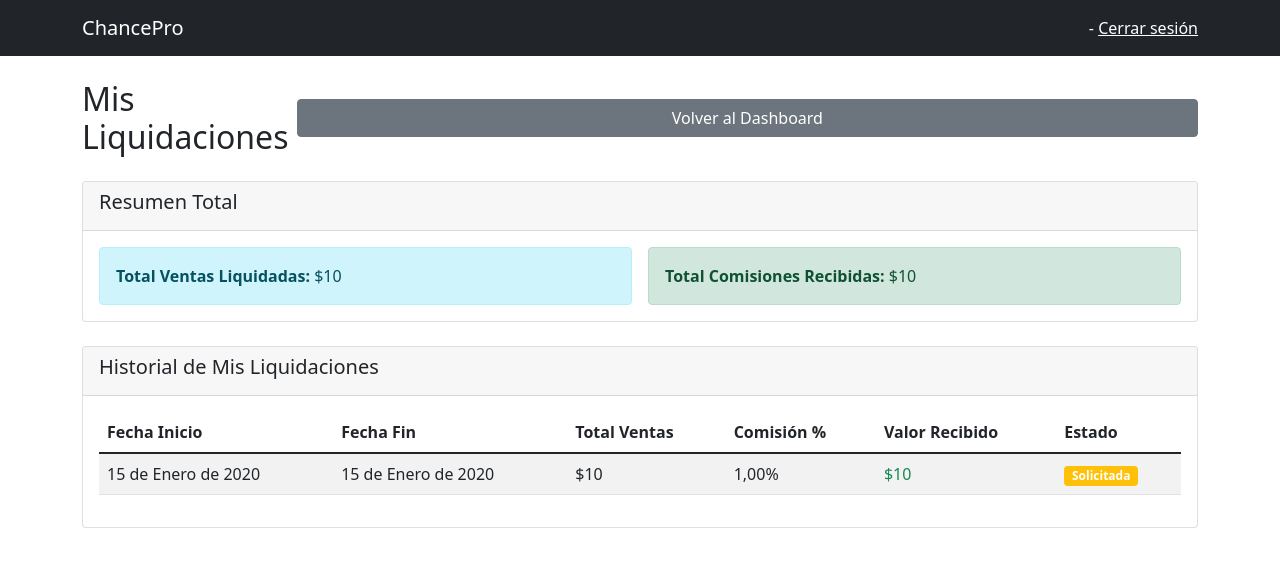
After one commit to edwrami/chance, a Django app: page /chancero/liquidaciones/ in a window 1280 px wide. The commit adds this page. Shown: the top 567 px of the page. Run offline with Django 4.2, Linux system fonts and the light colour scheme; the visitor is signed in with stand-in values (Sample User, id 1); tables that the repository leaves empty hold one stand-in row (values such as "Sample post").

Commit message:
Mejorar sistema de liquidaciones con valores detallados
- Mostrar valor chancero y valor empresario en liquidación
- Cambiar respuesta JSON a redirect con mensaje de éxito
- Agregar resumen total en historial de liquidaciones
- Crear plantilla de liquidaciones del chancero con sus totales
- Actualizar vista MiLiquidacionView para mostrar datos correctos del chancero

```diff
--- /dev/null
+++ b/core/templates/chancero/mis_liquidaciones.html
@@ -0,0 +1,82 @@
+{% extends 'base.html' %}
+{% block title %}Mis Liquidaciones{% endblock %}
+{% block content %}
+<div class="d-flex flex-column flex-md-row justify-content-between align-items-center mb-4">
+    <h2 class="mb-2 mb-md-0">Mis Liquidaciones</h2>
+    <a href="{% url 'dashboard' %}" class="btn btn-secondary w-100 w-md-auto">Volver al Dashboard</a>
+</div>
+
+<div class="row mb-4">
+    <div class="col-12">
+        <div class="card">
+            <div class="card-header">
+                <h5>Resumen Total</h5>
+            </div>
+            <div class="card-body">
+                <div class="row g-3">
+                    <div class="col-12 col-md-6">
+                        <div class="alert alert-info mb-0">
+                            <strong>Total Ventas Liquidadas:</strong> ${{ total_ventas|floatformat:0 }}
+                        </div>
+                    </div>
+                    <div class="col-12 col-md-6">
+                        <div class="alert alert-success mb-0">
+                            <strong>Total Comisiones Recibidas:</strong> ${{ total_comisiones|floatformat:0 }}
+                        </div>
+                    </div>
+                </div>
+            </div>
+        </div>
+    </div>
+</div>
+
+<div class="row">
+    <div class="col-12">
+        <div class="card">
+            <div class="card-header">
+                <h5>Historial de Mis Liquidaciones</h5>
+            </div>
+            <div class="card-body">
+                {% if liquidaciones %}
+                <div class="table-responsive">
+                    <table class="table table-striped table-hover">
+                        <thead>
+                            <tr>
+                                <th>Fecha Inicio</th>
+                                <th>Fecha Fin</th>
+                                <th>Total Ventas</th>
+                                <th>Comisión %</th>
+                                <th>Valor Recibido</th>
+                                <th>Estado</th>
+                            </tr>
+                        </thead>
+                        <tbody>
+                            {% for liquidacion in liquidaciones %}
+                            <tr>
+                                <td>{{ liquidacion.fecha_inicio }}</td>
+                                <td>{{ liquidacion.fecha_fin }}</td>
+                                <td>${{ liquidacion.total_ventas|floatformat:0 }}</td>
+                                <td>{{ liquidacion.comision_porcentaje|floatformat:2 }}%</td>
+                                <td class="text-success">${{ liquidacion.comision_valor|floatformat:0 }}</td>
+                                <td>
+                                    {% if liquidacion.estado == 'solicitada' %}
+                                    <span class="badge bg-warning">Solicitada</span>
+                                    {% elif liquidacion.estado == 'pagada' %}
+                                    <span class="badge bg-success">Pagada</span>
+                                    {% else %}
+                                    <span class="badge bg-danger">Cancelada</span>
+                                    {% endif %}
+                                </td>
+                            </tr>
+                            {% endfor %}
+                        </tbody>
+                    </table>
+                </div>
+                {% else %}
+                <p class="text-muted">No tienes liquidaciones registradas.</p>
+                {% endif %}
+            </div>
+        </div>
+    </div>
+</div>
+{% endblock %}
--- a/core/templates/empresario/liquidacion_solicitar.html
+++ b/core/templates/empresario/liquidacion_solicitar.html
@@ -50,7 +50,8 @@
                                 <th>Ventas Pendientes</th>
                                 <th>Apuestas</th>
                                 <th>Comisión %</th>
-                                <th>Valor Comisión</th>
+                                <th>Valor Chancero</th>
+                                <th>Valor Empresario</th>
                                 <th>Acción</th>
                             </tr>
                         </thead>
@@ -61,7 +62,8 @@
                                 <td>${{ item.ventas|floatformat:0 }}</td>
                                 <td>{{ item.apuestas_count }}</td>
                                 <td>{{ item.porcentaje|floatformat:2 }}%</td>
-                                <td>${{ item.comision_valor|floatformat:0 }}</td>
+                                <td class="text-success">${{ item.comision_valor|floatformat:0 }}</td>
+                                <td class="text-primary">${{ item.valor_empresario|floatformat:0 }}</td>
                                 <td>
                                     {% if item.ventas > 0 %}
                                     <form method="post" style="display:inline;">
--- a/core/views.py
+++ b/core/views.py
@@ -2028,7 +2028,18 @@ class LiquidacionesListView(View):
             empresario=request.user
         ).select_related('chancero').order_by('-fecha_solicitud')
 
-        return render(request, 'empresario/liquidaciones.html', {'liquidaciones': liquidaciones})
+        # Calcular totales
+        total_ventas = liquidaciones.aggregate(total=Sum('total_ventas'))['total'] or 0
+        total_comisiones = liquidaciones.aggregate(total=Sum('comision_valor'))['total'] or 0
+        total_retenido = total_ventas - total_comisiones
+
+        context = {
+            'liquidaciones': liquidaciones,
+            'total_ventas': total_ventas,
+            'total_comisiones': total_comisiones,
+            'total_retenido': total_retenido,
+        }
+        return render(request, 'empresario/liquidaciones.html', context)
 
 
 @method_decorator(login_required, name='dispatch')
@@ -2536,25 +2547,14 @@ class MiLiquidacionView(View):
             chancero=request.user
         ).order_by('-fecha_solicitud')
 
-        # Ventas del mes actual
-        ventas_mes = Apuesta.objects.filter(
-            chancero=request.user,
-            fecha_hora__month=timezone.now().month
-        ).aggregate(total=Sum('monto_apostado'))['total'] or 0
-
-        try:
-            comision = ComisionVendedor.objects.get(chancero=request.user)
-            porcentaje = comision.porcentaje
-            comision_mes = ventas_mes * (porcentaje / 100)
-        except:
-            porcentaje = 0
-            comision_mes = 0
+        # Calcular totales del chancero
+        total_ventas = liquidaciones.aggregate(total=Sum('total_ventas'))['total'] or 0
+        total_comisiones = liquidaciones.aggregate(total=Sum('comision_valor'))['total'] or 0
 
         context = {
             'liquidaciones': liquidaciones,
-            'ventas_mes': ventas_mes,
-            'porcentaje': porcentaje,
-            'comision_mes': comision_mes,
+            'total_ventas': total_ventas,
+            'total_comisiones': total_comisiones,
         }
         return render(request, 'chancero/mis_liquidaciones.html', context)
 
@@ -2607,12 +2607,16 @@ class LiquidacionSolicitarView(View):
             except ComisionVendedor.DoesNotExist:
                 porcentaje = 0
 
+            comision_valor = ventas * (porcentaje / 100) if porcentaje else 0
+            valor_empresario = ventas - comision_valor
+
             chanceros_data.append({
                 'chancero': chancero,
                 'ventas': ventas,
                 'apuestas_count': apuestas_count,
                 'porcentaje': porcentaje,
-                'comision_valor': ventas * (porcentaje / 100) if porcentaje else 0,
+                'comision_valor': comision_valor,
+                'valor_empresario': valor_empresario,
             })
 
         context = {
@@ -2646,6 +2650,7 @@ class LiquidacionSolicitarView(View):
         ).aggregate(total=Sum('monto_apostado'))['total'] or 0
 
         comision_valor = ventas * (porcentaje / 100) if porcentaje else 0
+        valor_empresario = ventas - comision_valor
 
         liquidacion = Liquidacion.objects.create(
             empresario=request.user,
@@ -2665,6 +2670,9 @@ class LiquidacionSolicitarView(View):
             fecha_hora__date__lte=fecha_fin,
             liquidacion_pagada=False
         ).update(liquidacion=liquidacion)
+
+        from django.contrib import messages
+        messages.success(request, f'Chancero {chancero.nombres} {chancero.apellidos} liquidado exitosamente. Comisión: ${comision_valor:,.0f}')
 
         return redirect('liquidaciones_list')
 
```
Also changed, not shown: core/templates/empresario/liquidaciones.html (+53 -5 lines).
